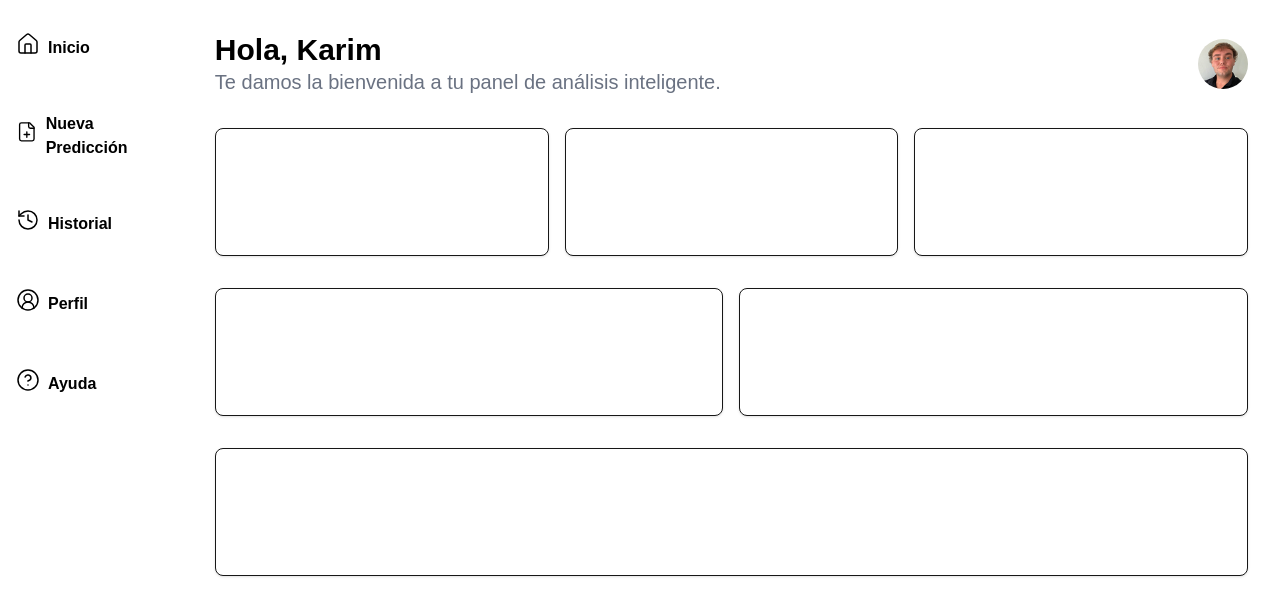
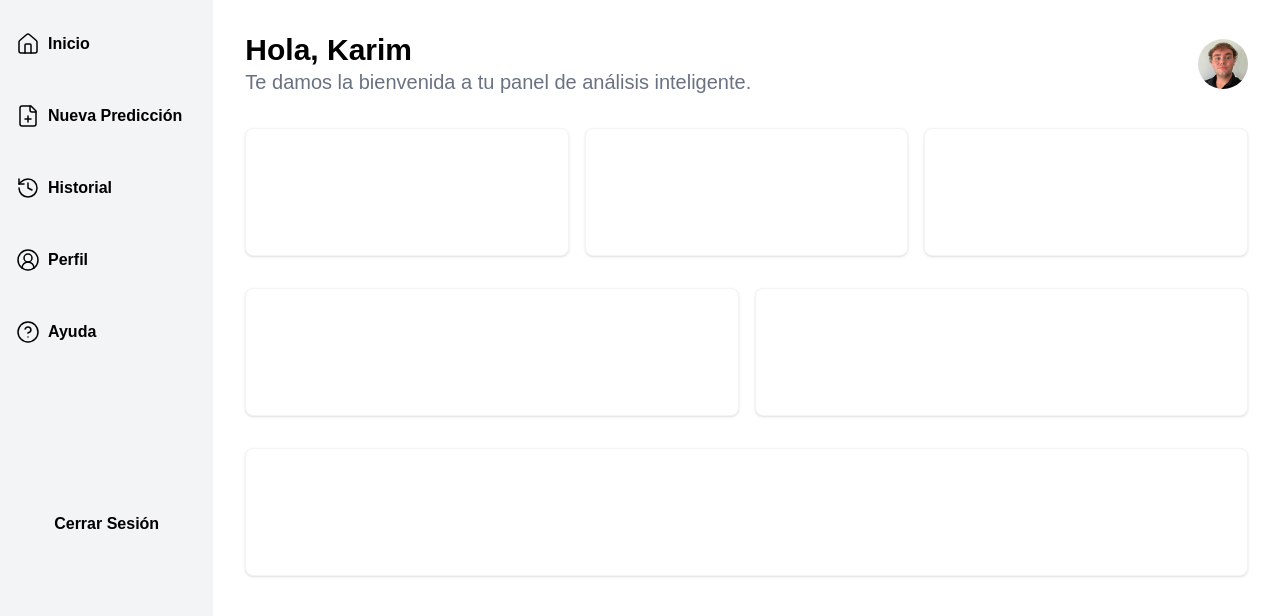
Before and after one commit to M41k80/app-prediccion-tendencias, a Next.js app in the folder frontend/: page /dashboard in a window 1280 px wide. Shown: the top 616 px of the page. Built offline with nearby package versions, Linux system fonts and the light colour scheme.

Commit message:
SideBar Responsive

```diff
--- a/frontend/package.json
+++ b/frontend/package.json
@@ -14,6 +14,7 @@
     "class-variance-authority": "^0.7.1",
     "clsx": "^2.1.1",
     "date-fns": "^4.1.0",
+    "framer-motion": "^12.6.3",
     "lucide-react": "^0.487.0",
     "next": "^15.2.4",
     "react": "^19.1.0",
--- a/frontend/src/components/InfoCard.tsx
+++ b/frontend/src/components/InfoCard.tsx
@@ -1,5 +1,5 @@
 export default function InfoCard() {
   return (
-    <div className="h-32 rounded-lg shadow-sm bg-white border border-gris3" />
+    <div className="h-32 rounded-lg shadow-sm bg-white border border-gray-100" />
   )
 }
--- a/frontend/src/components/Sidebar.tsx
+++ b/frontend/src/components/Sidebar.tsx
@@ -1,36 +1,81 @@
+"use client";
 import {
   Home,
   HelpCircle,
   FilePlus,
   History,
   CircleUserRound,
-} from "lucide-react"
+  Menu,
+} from "lucide-react";
+import { useState } from "react";
+import { motion } from "framer-motion";
 
 const sidebarItems = [
-{icon: Home, label: "Inicio"},
-{icon: FilePlus, label: "Nueva Predicción"},
-{icon: History, label: "Historial"},
-{icon: CircleUserRound, label: "Perfil"},
-{icon: HelpCircle, label: "Ayuda"}]
-
+  { icon: Home, label: "Inicio" },
+  { icon: FilePlus, label: "Nueva Predicción" },
+  { icon: History, label: "Historial" },
+  { icon: CircleUserRound, label: "Perfil" },
+  { icon: HelpCircle, label: "Ayuda" },
+];
 
 export default function Sidebar() {
+  const [isOpen, setIsOpen] = useState(false);
+
   return (
-    <aside className="w-1/7 bg-gris text-white flex flex-col items-center py-6 space-y-8">
-      {sidebarItems.map(({icon:Icon, label}, idx) => (
-        <div key={idx} className="flex flex-raw items-center space-y-2 gap-2 hover:bg-gris2 cursor-pointer w-full py-2 px-4">
-        <Icon
-          className="w-auto h-auto"
-          color="black"
-          strokeWidth={1.5}
-          strokeLinecap="round"
-          strokeLinejoin="round"
+    <>
+      {/* Botón hamburguesa para móvil */}
+      <div className="md:hidden p-4 bg-gray-100">
+        <Menu
+          className="text-black cursor-pointer "
+          onClick={() => setIsOpen(!isOpen)}
         />
-        <span className="text-base font-semibold text-black">
-          {label}
-        </span>
-        </div>
-      ))}
-    </aside>
-  )
+      </div>
+
+      {/* Sidebar para pantallas grandes */}
+      <aside className="hidden md:flex w-1/6 bg-gray-100 text-black flex-col items-center py-6 space-y-8">
+        {sidebarItems.map(({ icon: Icon, label }, idx) => (
+          <div
+            key={idx}
+            className="flex items-center gap-2 hover:bg-gray-200 cursor-pointer w-full py-2 px-4"
+          >
+            <Icon className="w-6 h-6" strokeWidth={1.5} />
+            <span className="text-base font-semibold text-black">{label}</span>
+          </div>
+        ))}
+        <h2 className="mt-32 text-black font-semibold cursor-pointer">Cerrar Sesión</h2>
+      </aside>
+
+      {/* Sidebar móvil que se desplega*/}
+      {isOpen && (
+        <motion.aside
+          initial={{ x: "-100%" }}
+          animate={{ x: 0 }}
+          exit={{ x: "-100%" }}
+          transition={{ type: "spring", stiffness: 300, damping: 30 }}
+          className="fixed top-0 left-0 w-2/3 h-full bg-gris z-50 p-6 flex flex-col space-y-6 md:hidden bg-gray-100"
+        >
+          <button
+            className="self-end text-black mb-4 cursor-pointer"
+            onClick={() => setIsOpen(false)}
+          >
+            ✕
+          </button>
+          {sidebarItems.map(({ icon: Icon, label }, idx) => (
+            <div
+              key={idx}
+              className="flex items-center gap-3 hover:bg-gris2 cursor-pointer py-2 px-3 rounded"
+              onClick={() => setIsOpen(false)} // para cerrar al hacer clic
+            >
+              <Icon className="w-5 h-5" strokeWidth={1.5} />
+              <span className="text-base font-semibold text-black">
+                {label}
+              </span>
+            </div>
+          ))}
+                  <h2 className="mt-32 text-black font-semibold text-center cursor-pointer">Cerrar Sesión</h2>
+        </motion.aside>
+
+      )}
+    </>
+  );
 }
--- a/frontend/src/styles/globals.css
+++ b/frontend/src/styles/globals.css
@@ -1,10 +1,9 @@
 @import "tailwindcss";
 
-
 :root {
-  --color-background: #ffffff;;
+  --color-background: #ffffff;
   --color-foreground: #171717;
-  --color-gris: #f3f3f3;
+  --color-gris: #F3F3F3;
   --color-gris2: #e8e8e8;
   --color-gris3: #d7d7d7;
   --font-sans: var(--font-geist-sans);
```
Also changed, not shown: 1 other file (tests, documents, lock files or other folders).
